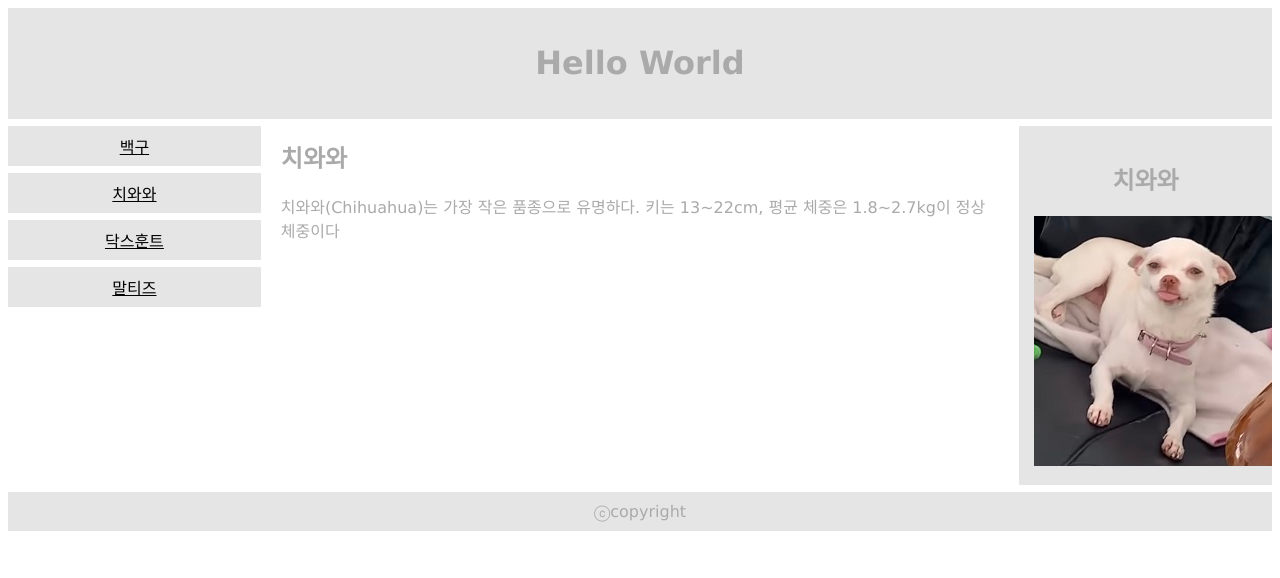
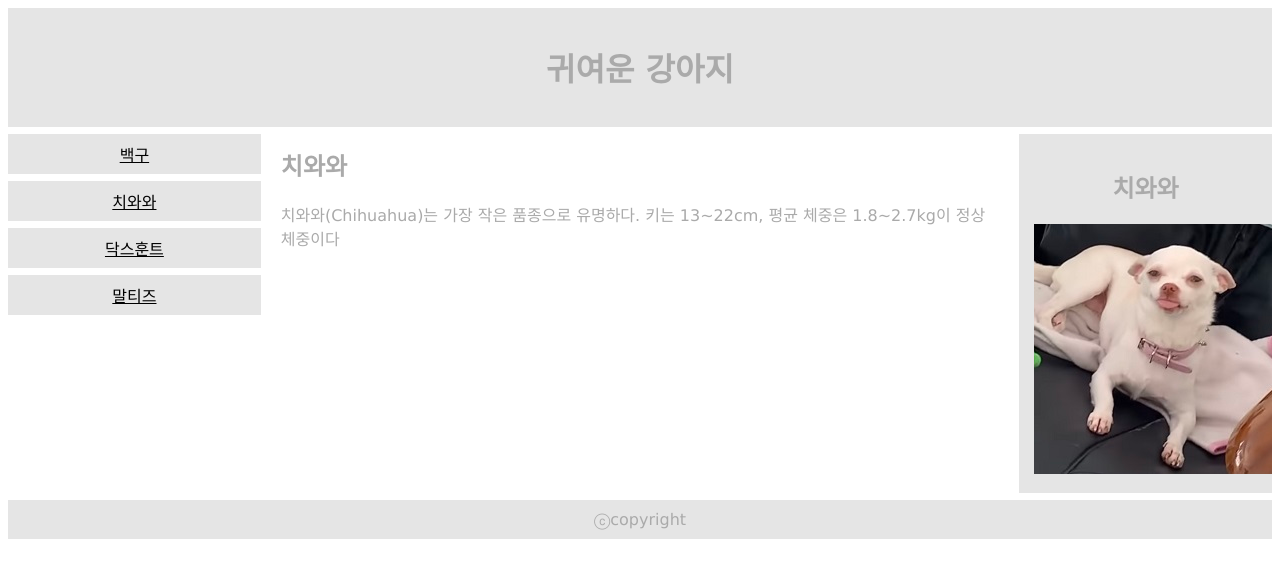
Before and after one commit to jang12345/jang12345.github.io, a plain HTML site: page link_2.html in a window 1280 px wide. Drawn offline with Linux system fonts and the light colour scheme.

Commit message:
Update link_2.html

```diff
--- a/link_2.html
+++ b/link_2.html
@@ -59,7 +59,7 @@
   <body style="font-family: Verdana; color:#aaaaaa;">
 
 <div style="background-color:#e5e5e5; padding:15px; text-align:center;">
-  <h1>Hello World</h1>
+  <h1>귀여운 강아지</h1>
 </div>
 
 <div style="overflow:auto">
```
